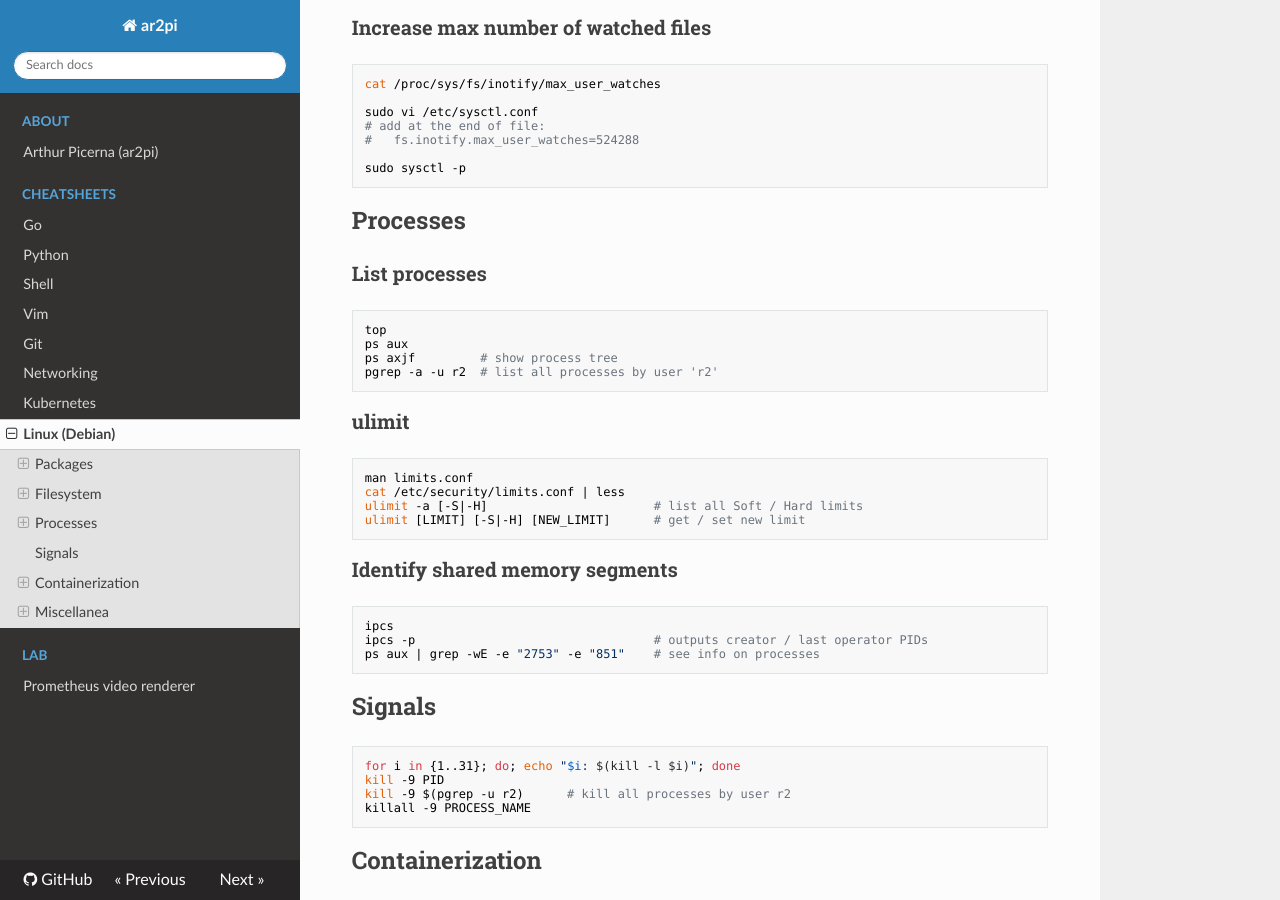
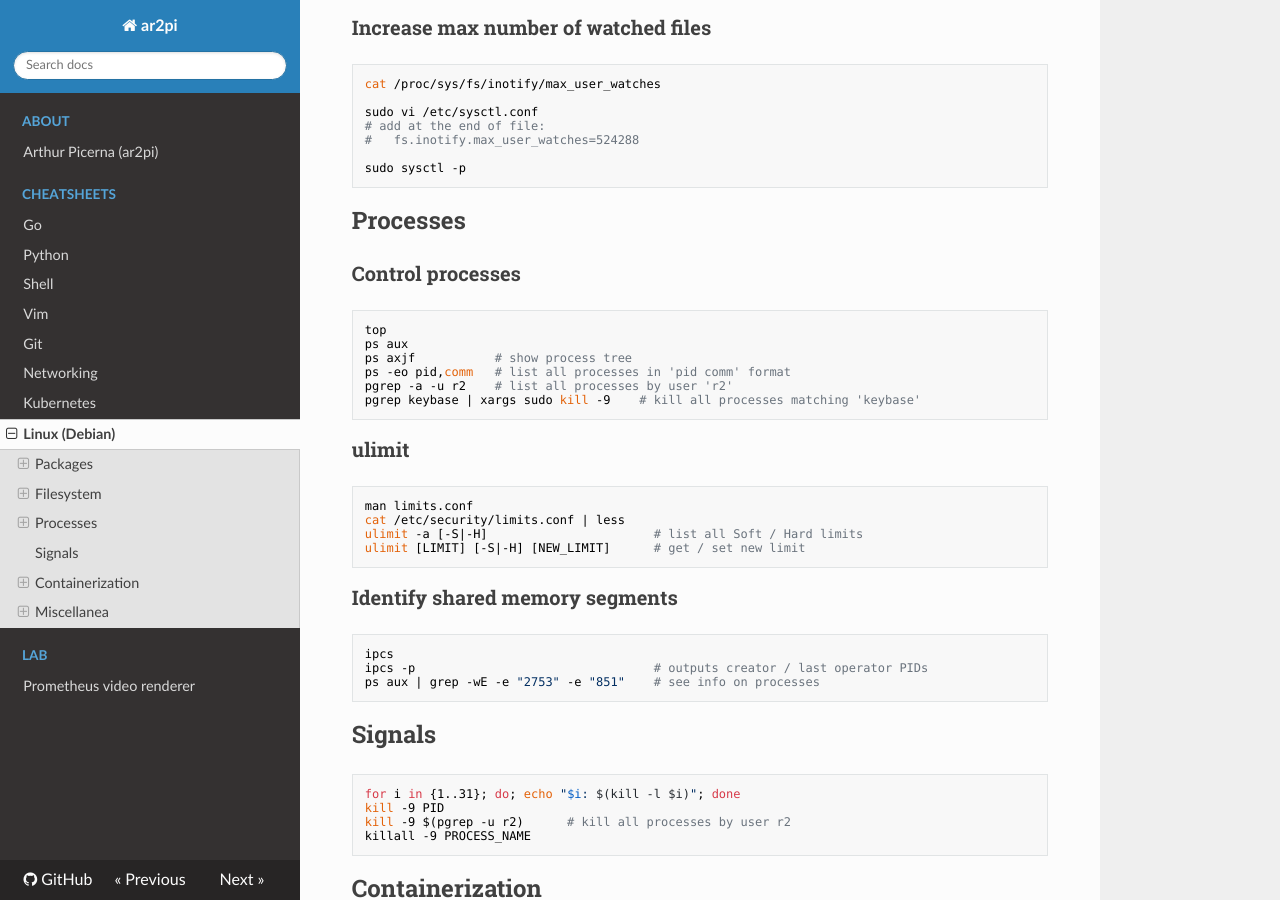
Before and after one commit to ar2pi/ar2pi, an MkDocs documentation site: the page built from docs/linux-debian.md, in a window 1280 px wide and 900 px high, scrolled down 2003 px. Built offline with MkDocs 1.6.1, drawn with Linux system fonts in a browser that asks for light colours; nearby versions of some CDN libraries.

Commit message:
Update linux-debian.md
add some ps commands

````diff
--- a/docs/linux-debian.md
+++ b/docs/linux-debian.md
@@ -118,13 +118,15 @@ sudo sysctl -p
 
 ## Processes
 
-### List processes
+### Control processes
 
 ```sh
 top
 ps aux
-ps axjf         # show process tree
-pgrep -a -u r2  # list all processes by user 'r2'
+ps axjf           # show process tree
+ps -eo pid,comm   # list all processes in 'pid comm' format
+pgrep -a -u r2    # list all processes by user 'r2'
+pgrep keybase | xargs sudo kill -9    # kill all processes matching 'keybase'
 ```
 
 ### ulimit
````
